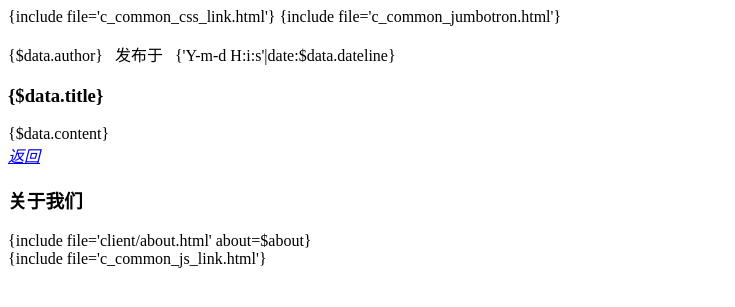
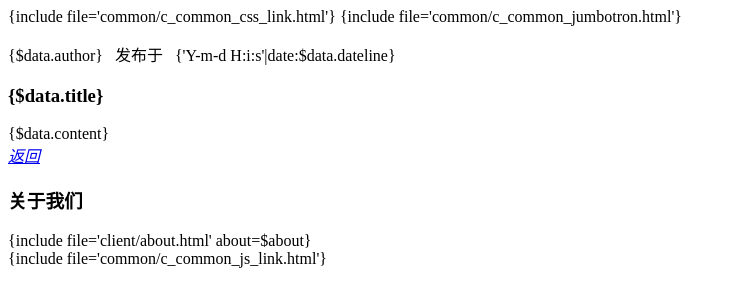
Before and after one commit to futurefeeling/php-demo, a PHP site: page /templates/client/post.html in a window 1280 px wide. Shown: the top 307 px of the page, without its empty margins (0-735 px from the left). Run offline with PHP 8.4, Linux system fonts and the light colour scheme; a stand-in replaces the project's code that opens the database connection.

Commit message:
修复文件路径

```diff
--- a/Controller/indexController.class.php
+++ b/Controller/indexController.class.php
@@ -1,7 +1,7 @@
 <?php
 
     /**
-     *
+     *	前台入口
      */
     class indexController
     {
--- a/templates/admin/index.html
+++ b/templates/admin/index.html
@@ -3,13 +3,13 @@
 
 <head>
     <meta charset="UTF-8">
-    {include file='c_common_css_link.html'}
+    {include file='common/c_common_css_link.html'}
     <title>首页</title>
 </head>
 
 <body>
     {include file='admin/c_nav.html'}
-    {include file='c_common_jumbotron.html'}
+    {include file='common/c_common_jumbotron.html'}
     <div class="container">
         <div class="row">
             <div class="col-md-3">
@@ -20,7 +20,7 @@
             </div>
         </div>
     </div>
-    {include file='c_common_js_link.html'}
+    {include file='common/c_common_js_link.html'}
 </body>
 
 </html>
--- a/templates/admin/login.html
+++ b/templates/admin/login.html
@@ -3,13 +3,13 @@
 
 <head>
     <meta charset="UTF-8">
-    {include file='c_common_css_link.html'}
+    {include file='common/c_common_css_link.html'}
     <title>登录</title>
 </head>
 
 <body>
     {include file='admin/c_nav.html'}
-    {include file='c_common_jumbotron.html'}
+    {include file='common/c_common_jumbotron.html'}
     <div class="container">
         <div class="row">
             <div class="col-md-6 col-md-offset-3">
@@ -24,7 +24,7 @@
             </div>
         </div>
     </div>
-    {include file='c_common_js_link.html'}
+    {include file='common/c_common_js_link.html'}
 </body>
 
 </html>
--- a/templates/admin/newsadd.html
+++ b/templates/admin/newsadd.html
@@ -3,13 +3,13 @@
 
 <head>
     <meta charset="UTF-8">
-    {include file='c_common_css_link.html'}
+    {include file='common/c_common_css_link.html'}
     <title>添加／修改</title>
 </head>
 
 <body>
     {include file='admin/c_nav.html'}
-    {include file='c_common_jumbotron.html'}
+    {include file='common/c_common_jumbotron.html'}
     <div class="container">
         <div class="row">
             <div class="col-md-3">
@@ -24,7 +24,7 @@
             </div>
         </div>
     </div>
-    {include file='c_common_js_link.html'}
+    {include file='common/c_common_js_link.html'}
 </body>
 
 </html>
--- a/templates/admin/newslist.html
+++ b/templates/admin/newslist.html
@@ -3,13 +3,13 @@
 
 <head>
     <meta charset="UTF-8">
-    {include file='c_common_css_link.html'}
+    {include file='common/c_common_css_link.html'}
     <title>管理</title>
 </head>
 
 <body>
     {include file='admin/c_nav.html'}
-    {include file='c_common_jumbotron.html'}
+    {include file='common/c_common_jumbotron.html'}
     <div class="container">
         <div class="row">
             <div class="col-md-3">
@@ -24,7 +24,7 @@
             </div>
         </div>
     </div>
-    {include file='c_common_js_link.html'}
+    {include file='common/c_common_js_link.html'}
 </body>
 
 </html>
--- a/templates/client/index.html
+++ b/templates/client/index.html
@@ -3,13 +3,13 @@
 
 <head>
     <meta charset="UTF-8">
-    {include file='c_common_css_link.html'}
+    {include file='common/c_common_css_link.html'}
     <link rel="stylesheet" href="css/client/style.css" media="screen" title="no title" charset="utf-8">
     <title>首页</title>
 </head>
 
 <body>
-    {include file='c_common_jumbotron.html'}
+    {include file='common/c_common_jumbotron.html'}
     <div class="container">
         <div class="row">
             <div class="col-md-9">
@@ -31,7 +31,7 @@
             </div>
         </div>
     </div>
-    {include file='c_common_js_link.html'}
+    {include file='common/c_common_js_link.html'}
 </body>
 
 </html>
--- a/templates/client/post.html
+++ b/templates/client/post.html
@@ -3,13 +3,13 @@
 
 <head>
     <meta charset="UTF-8">
-    {include file='c_common_css_link.html'}
+    {include file='common/c_common_css_link.html'}
     <link rel="stylesheet" href="css/client/style.css" media="screen" title="no title" charset="utf-8">
     <title>首页</title>
 </head>
 
 <body>
-    {include file='c_common_jumbotron.html'}
+    {include file='common/c_common_jumbotron.html'}
     <div class="container">
         <div class="row">
             <div class="col-md-9">
@@ -25,7 +25,7 @@
                     </div>
                 </div>
                 <div class="text-center">
-                    <a href="admin.php?controller=index&method=index" class="post-return-btn"><i>返回</i></a>
+                    <a href="index.php?controller=index&method=index" class="post-return-btn"><i>返回</i></a>
                 </div>
             </div>
             <div class="col-md-3">
@@ -38,7 +38,7 @@
             </div>
         </div>
     </div>
-    {include file='c_common_js_link.html'}
+    {include file='common/c_common_js_link.html'}
 </body>
 
 </html>
```
Also changed, not shown: templates_c/%%2C^2CA^2CA54EA9%%login.html.php (+4 -4 lines), templates/common/c_common_css_link.html (renamed from templates/c_common_css_link.html), templates/common/c_common_js_link.html (renamed from templates/c_common_js_link.html), templates/common/c_common_jumbotron.html (renamed from templates/c_common_jumbotron.html).
